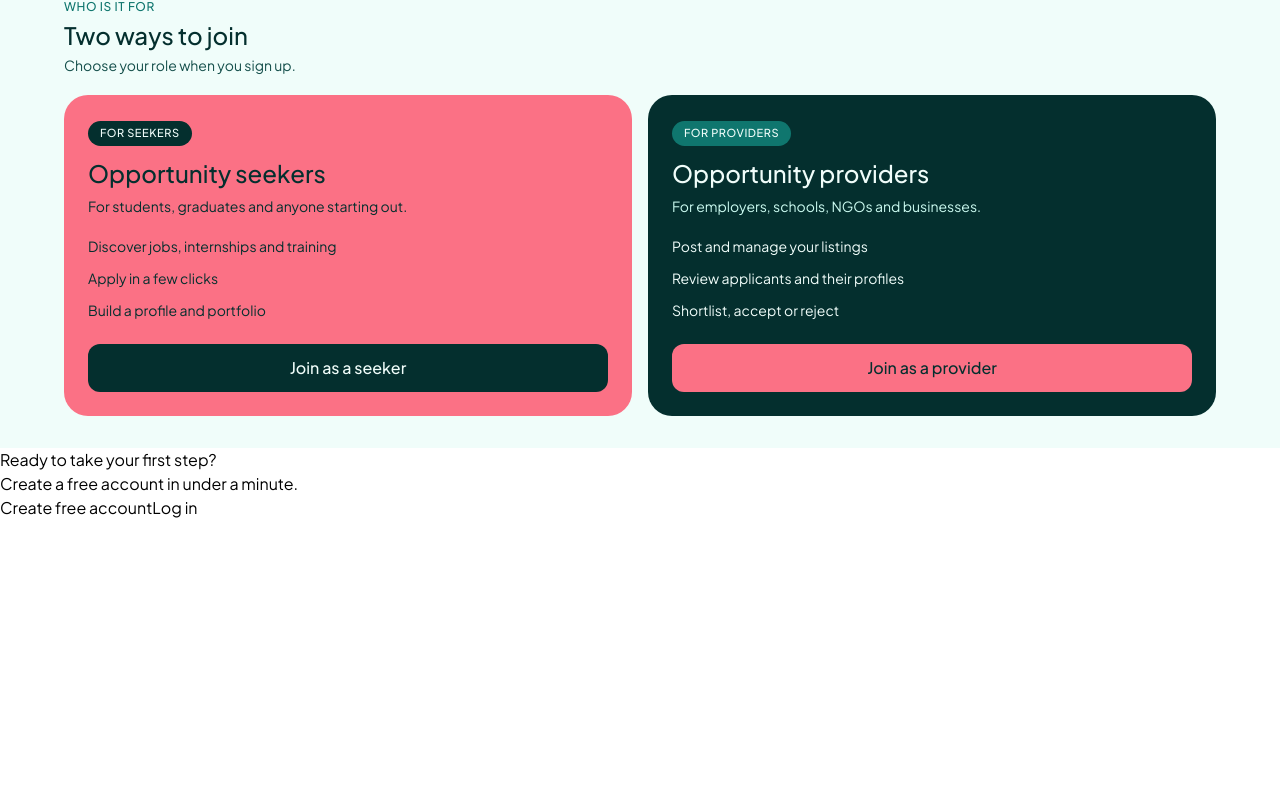
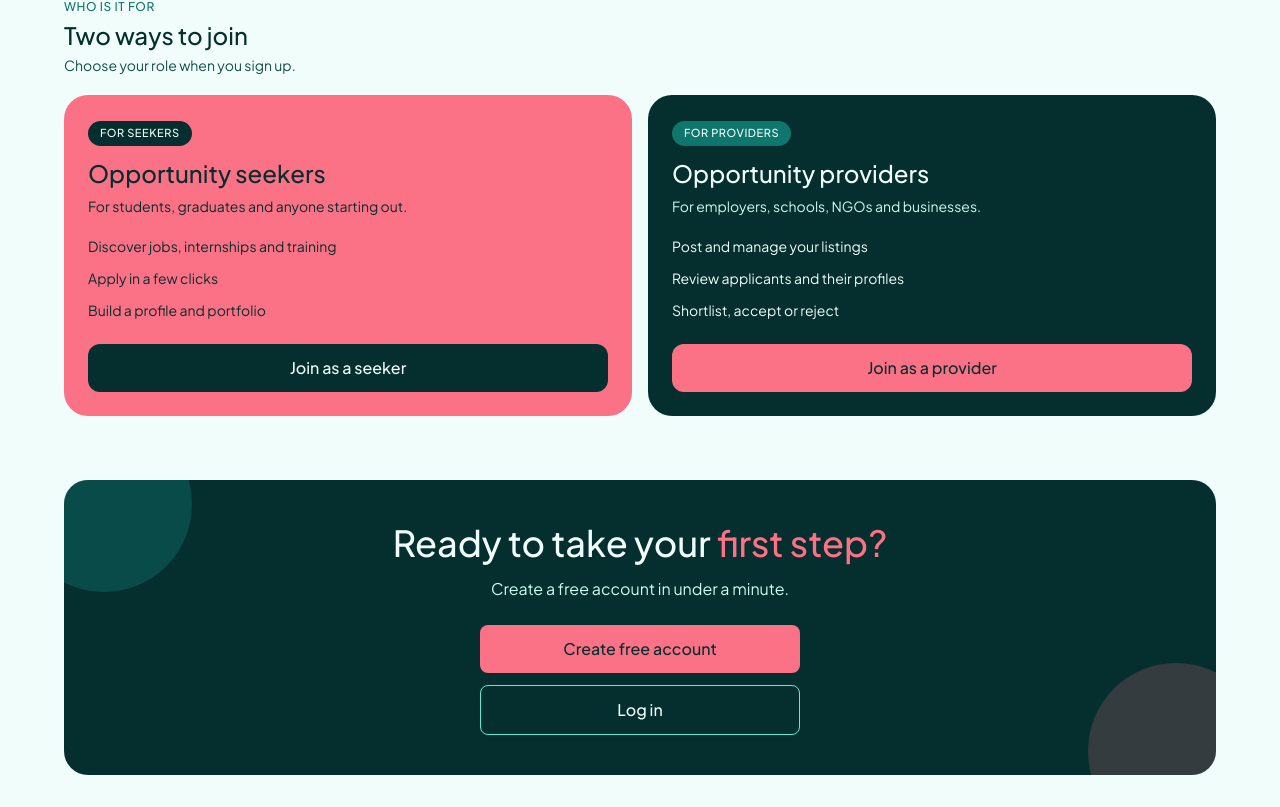
Before and after one commit to sabihaalalji/pathly, a React (Vite) app: page / in a window 1280 px wide. Shown: the part 1567-2374 px from the top of the page. Before the commit the page ends 2087 px from the top, so only its background shows below. Built offline with nearby package versions, Linux system fonts and the light colour scheme.

Commit message:
Style- CTA

```diff
--- a/src/pages/Home.jsx
+++ b/src/pages/Home.jsx
@@ -152,21 +152,30 @@ export default function Home() {
     </div>
   </div>
 </section>
+<section className="bg-[#F0FDFA] px-5 md:px-16 py-8">
+  <div className="relative overflow-hidden rounded-3xl bg-[#042F2E] px-6 py-10 text-center text-[#F0FDFA]">
 
-<section>
-  <div>
-    <div></div>
-    <div></div>
+    <div className="absolute -top-16 -left-12 w-44 h-44 rounded-full bg-[#0F766E] opacity-40"></div>
+    <div className="absolute -bottom-16 -right-12 w-44 h-44 rounded-full bg-[#FB7185] opacity-20"></div>
 
-    <div>
-      <h2>Ready to take your <span>first step?</span></h2>
-      <p>Create a free account in under a minute.</p>
+    <div className="relative">
+      <h2 className="text-2xl md:text-4xl font-medium leading-tight">
+        Ready to take your <span className="text-[#FB7185]">first step?</span>
+      </h2>
+      <p className="mt-3 text-sm md:text-base text-[#CCFBF1]">
+        Create a free account in under a minute.
+      </p>
 
-      <div>
-        <button>Create free account</button>
-        <button>Log in</button>
+      <div className="mt-6 mx-auto flex flex-col gap-3 max-w-xs">
+        <button className="bg-[#FB7185] text-[#042F2E] py-3 rounded-lg text-base font-medium">
+          Create free account
+        </button>
+        <button className="border border-[#5EEAD4] text-[#F0FDFA] py-3 rounded-lg text-base font-medium">
+          Log in
+        </button>
       </div>
     </div>
+
   </div>
 </section>
 
```
